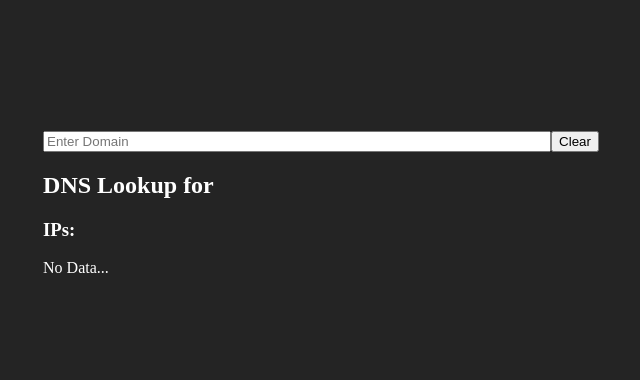
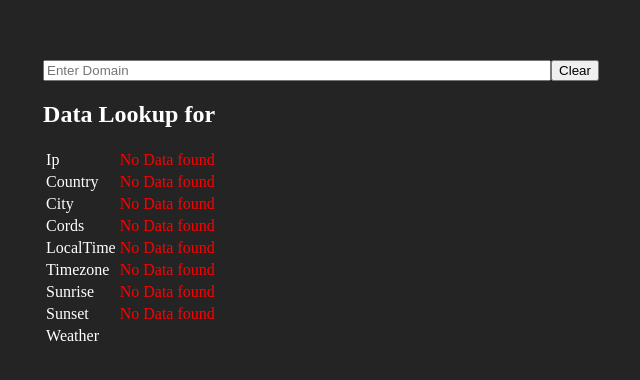
Before and after one commit to 25-26-4BI-SEW/Bachinger_Alexander, a Vue app in the folder 10_CORE_IP_Address_Lookup/CORE10/: page / in a window 1280 px wide. Shown: the part 196-576 px from the top of the page, without its empty margins (319-959 px from the left). Built offline with nearby package versions, Linux system fonts and the light colour scheme.

Commit message:
CORE10 US1

```diff
--- a/10_CORE_IP_Address_Lookup/CORE10/src/App.vue
+++ b/10_CORE_IP_Address_Lookup/CORE10/src/App.vue
@@ -1,6 +1,6 @@
 <script setup>
 import DomainInput from "./components/DomainInput.vue";
-import DataDisplay from "./components/DataDisplay.vue";
+import DomainLookup from "./components/DomainLookup.vue";
 import {ref} from "vue";
 
 const domain = ref("");
@@ -13,7 +13,7 @@ function domainInfo(domainInput) {
 
 <template>
   <DomainInput @input="domainInfo"/>
-  <DataDisplay :domain="domain"/>
+  <DomainLookup :domain="domain"/>
 </template>
 
 <style scoped>
--- a/10_CORE_IP_Address_Lookup/CORE10/src/components/DataDisplay.vue
+++ /dev/null
@@ -1,48 +0,0 @@
-<script setup>
-import axios from "axios";
-import {ref, watch} from "vue";
-
-const props = defineProps({
-  domain: String,
-});
-
-const ips = ref([])
-
-async function getIP(domain) {
-  if (!domain) {
-    ips.value = [];
-    return;
-  }
-  try {
-    let res = await axios.get('http://www.dns-lg.com/us01/' + domain + '/a');
-    if (res.data.answer) {
-      ips.value = res.data.answer.map(record => record.rdata);
-    } else {
-      ips.value = ["No A records found"];
-    }
-  } catch (e) {
-    ips.value = [];
-  }
-}
-
-watch(
-    () => props.domain,
-    (newDomain, oldDomain) => {
-      if (newDomain !== oldDomain) getIP(newDomain);
-    }
-)
-
-</script>
-
-<template>
-  <div>
-    <h2>DNS Lookup for {{ props.domain }}</h2>
-    <h3>IPs:</h3>
-    <div v-if="ips.length === 0">No Data...</div>
-    <div v-for="ip in ips">{{ ip }}</div>
-  </div>
-</template>
-
-<style scoped>
-
-</style>
--- /dev/null
+++ b/10_CORE_IP_Address_Lookup/CORE10/src/components/DomainLookup.vue
@@ -0,0 +1,187 @@
+<script setup>
+import axios from "axios";
+import {callWithErrorHandling, ref, watch} from "vue";
+
+const props = defineProps({
+  domain: String,
+});
+
+const ip = ref("");
+const country = ref("");
+const city = ref("");
+const lat = ref("");
+const lon = ref("");
+const locTime = ref("");
+const timezone = ref("");
+const sunrise = ref("");
+const sunset = ref("");
+const weather = ref([]);
+
+function resetData(caseIndex = 0) {
+  switch (caseIndex) {
+    case 0:
+      ip.value = country.value = city.value = lat.value = lon.value = locTime.value = timezone.value = sunrise.value = sunset.value = "";
+      weather.value = [];
+      return
+    case 1:
+      country.value = city.value = lat.value = lon.value = timezone.value = "";
+      return;
+    case 2:
+      sunrise.value = sunset.value = "";
+      return;
+  }
+}
+
+async function getIP(domain) {
+  if (!domain) return resetData(0);
+  try {
+    const res = await axios.get('http://www.dns-lg.com/us01/' + domain + '/a');
+    console.log(res.data);
+    if (res.data.answer && res.data.answer.length > 0) {
+      ip.value = res.data.answer[0].rdata;
+      await getLocationData();
+    } else {
+      resetData(0);
+    }
+  } catch (e) {
+    resetData(0);
+  }
+}
+
+async function getLocationData() {
+  if (!ip.value) return resetData(1);
+  try {
+    const res = await axios.get('http://ip-api.com/json/' + ip.value);
+    if (res.data?.status === "success") {
+      country.value = res.data.country || "";
+      city.value = res.data.city || "";
+      lat.value = res.data.lat || "";
+      lon.value = res.data.lon || "";
+      timezone.value = res.data.timezone || "";
+      try {
+        if (timezone.value !== "") {
+          locTime.value = new Intl.DateTimeFormat("en-US", {
+            timeZone: timezone.value,
+            hour12: false,
+            hour: "2-digit",
+            minute: "2-digit",
+          }).format(new Date()) || "";
+        }
+      } catch {
+      }
+      await getSunData();
+    } else {
+      resetData(1)
+    }
+  } catch {
+    resetData(1)
+  }
+}
+
+async function getSunData() {
+  if (lat.value === "" || lon.value === "") return resetData(2);
+  try {
+    const res = await axios.get(
+        'https://api.sunrise-sunset.org/json?lat=' + lat.value + '&lng=' + lon.value);
+    if (res.data?.status === "OK") {
+      sunrise.value = res.data.results.sunrise || "";
+      sunset.value = res.data.results.sunset || "";
+    } else {
+      resetData(2);
+    }
+  } catch {
+    resetData(2);
+  }
+}
+
+async function getCurrentWeather() {
+  if (lat.value === "" || lon.value === "") return resetData(2);
+
+  try {
+    const res = await axios.get(
+        `https://api.open-meteo.com/v1/forecast?latitude=${lat.value}&longitude=${lon.value}&current_weather=true`
+    );
+
+    if (res.data?.current_weather) {
+      weather.value = res.data.current_weather || "";
+      // temperature.value = res.data.current_weather.temperature || "";
+      // windSpeed.value = res.data.current_weather.windspeed || "";
+      // windDirection.value = res.data.current_weather.winddirection || "";
+      // weatherCode.value = res.data.current_weather.weathercode || "";
+      // time.value = res.data.current_weather.time || "";
+    } else {
+      weather.value = [];
+    }
+  } catch {
+    weather.value = [];
+  }
+}
+
+
+watch(() => props.domain, (newDomain, oldDomain) => {
+  if (newDomain !== oldDomain) getIP(newDomain);
+});
+
+</script>
+
+<template>
+  <div>
+    <h2>Data Lookup for {{ props.domain }}</h2>
+    <table>
+      <tr>
+        <td>Ip</td>
+        <td v-if='ip === ""' class="noData">No Data found</td>
+        <td v-else>{{ ip }}</td>
+      </tr>
+      <tr>
+        <td>Country</td>
+        <td v-if='country === ""' class="noData">No Data found</td>
+        <td v-else>{{ country }}</td>
+      </tr>
+      <tr>
+        <td>City</td>
+        <td v-if='city === ""' class="noData">No Data found</td>
+        <td v-else>{{ city }}</td>
+      </tr>
+      <tr>
+        <td>Cords</td>
+        <td v-if='lat === "" || lon === ""' class="noData">No Data found</td>
+        <td v-else>{{
+            lat.toFixed(3) + '° ' + (lat >= 0 ? 'N' : 'S') + ', ' + lon.toFixed(3) + '° ' + (lon >= 0 ? 'E' : 'W')
+          }}
+        </td>
+      </tr>
+      <tr>
+        <td>LocalTime</td>
+        <td v-if='locTime === ""' class="noData">No Data found</td>
+        <td v-else>{{ locTime }}</td>
+      </tr>
+      <tr>
+        <td>Timezone</td>
+        <td v-if='timezone === ""' class="noData">No Data found</td>
+        <td v-else>{{ timezone }}</td>
+      </tr>
+      <tr>
+        <td>Sunrise</td>
+        <td v-if='sunrise === ""' class="noData">No Data found</td>
+        <td v-else>{{ sunrise }}</td>
+      </tr>
+      <tr>
+        <td>Sunset</td>
+        <td v-if='sunset === ""' class="noData">No Data found</td>
+        <td v-else>{{ sunset }}</td>
+      </tr>
+      <tr>
+        <td>Weather</td>
+        <td v-if='weather === ""' class="noData">No Data found</td>
+        <td v-else v-for="n in weather.value">{{ n }}</td>
+      </tr>
+    </table>
+  </div>
+</template>
+
+<style scoped>
+.noData {
+  color: red;
+}
+</style>
```
